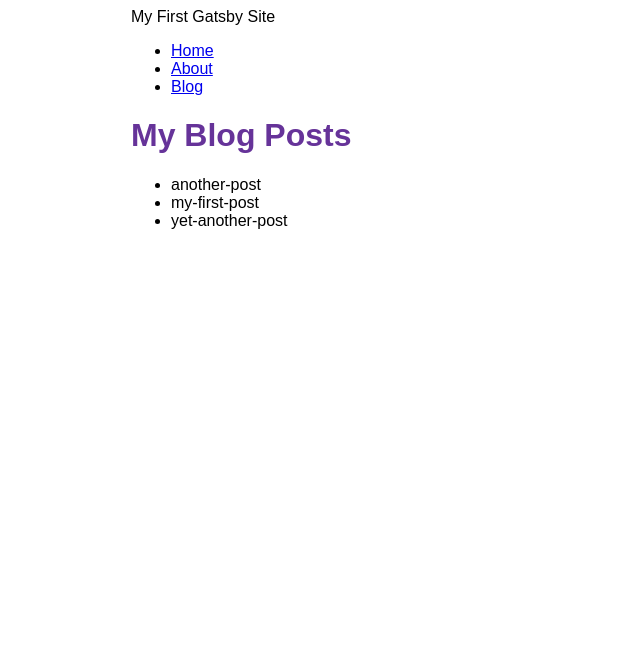
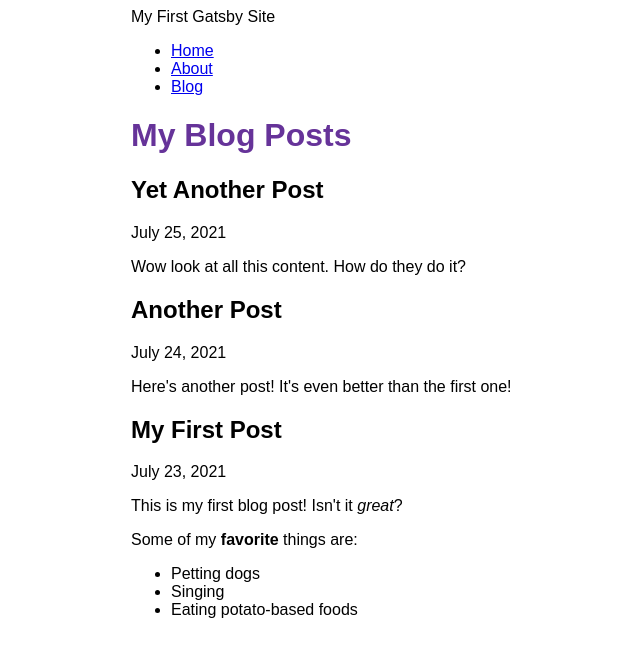
Before and after one commit to syawaljasira/my-first-gatsby-site, a Gatsby site: page /blog in a window 1280 px wide. Shown: the whole page, without its empty margins (259-899 px from the left). Built offline with nearby package versions, Linux system fonts and the light colour scheme; Gatsby itself is replaced by a stand-in of ours.

Commit message:
Finished Gatsby Tutorial Part 5

```diff
--- a/blog/another-post.mdx
+++ b/blog/another-post.mdx
@@ -0,0 +1,6 @@
+---
+title: "Another Post"
+date: "2021-07-24"
+---
+
+Here's another post! It's even better than the first one!
--- a/blog/my-first-post.mdx
+++ b/blog/my-first-post.mdx
@@ -0,0 +1,12 @@
+---
+title: "My First Post"
+date: "2021-07-23"
+---
+
+This is my first blog post! Isn't it _great_?
+
+Some of my **favorite** things are:
+
+- Petting dogs
+- Singing
+- Eating potato-based foods
--- a/blog/yet-another-post.mdx
+++ b/blog/yet-another-post.mdx
@@ -0,0 +1,6 @@
+---
+title: "Yet Another Post"
+date: "2021-07-25"
+---
+
+Wow look at all this content. How do they do it?
--- a/gatsby-config.js
+++ b/gatsby-config.js
@@ -13,5 +13,6 @@ module.exports = {
         path: `${__dirname}/blog`,
       },
     },
+    "gatsby-plugin-mdx",
   ],
 };
--- a/package.json
+++ b/package.json
@@ -15,8 +15,11 @@
     "clean": "gatsby clean"
   },
   "dependencies": {
+    "@mdx-js/mdx": "^1.6.22",
+    "@mdx-js/react": "^1.6.22",
     "gatsby": "^3.13.1",
     "gatsby-plugin-image": "^1.14.0",
+    "gatsby-plugin-mdx": "^2.14.0",
     "gatsby-plugin-sharp": "^3.14.0",
     "gatsby-source-filesystem": "^3.14.0",
     "react": "^17.0.1",
--- a/src/pages/blog.js
+++ b/src/pages/blog.js
@@ -1,24 +1,35 @@
 import * as React from 'react';
+import { graphql } from 'gatsby';
+import { MDXRenderer } from 'gatsby-plugin-mdx';
+
 import Layout from '../components/Layout';
-import { graphql } from 'gatsby';
 
 const BlogPage = ({ data }) => {
   return (
     <Layout pageTitle="My Blog Posts">
-      <ul>
-        {data.allFile.nodes.map((node) => (
-          <li key={node.name}>{node.name}</li>
-        ))}
-      </ul>
+      {data.allMdx.nodes.map((node) => {
+        return (
+          <article key={node.id}>
+            <h2> {node.frontmatter.title} </h2>
+            <p> {node.frontmatter.date} </p>
+            <MDXRenderer>{node.body}</MDXRenderer>
+          </article>
+        );
+      })}
     </Layout>
   );
 };
 
 export const query = graphql`
   query {
-    allFile {
+    allMdx(sort: { fields: frontmatter___date, order: DESC }) {
       nodes {
-        name
+        frontmatter {
+          date(formatString: "MMMM D, YYYY")
+          title
+        }
+        id
+        body
       }
     }
   }
```
Also changed, not shown: 1 other file.
